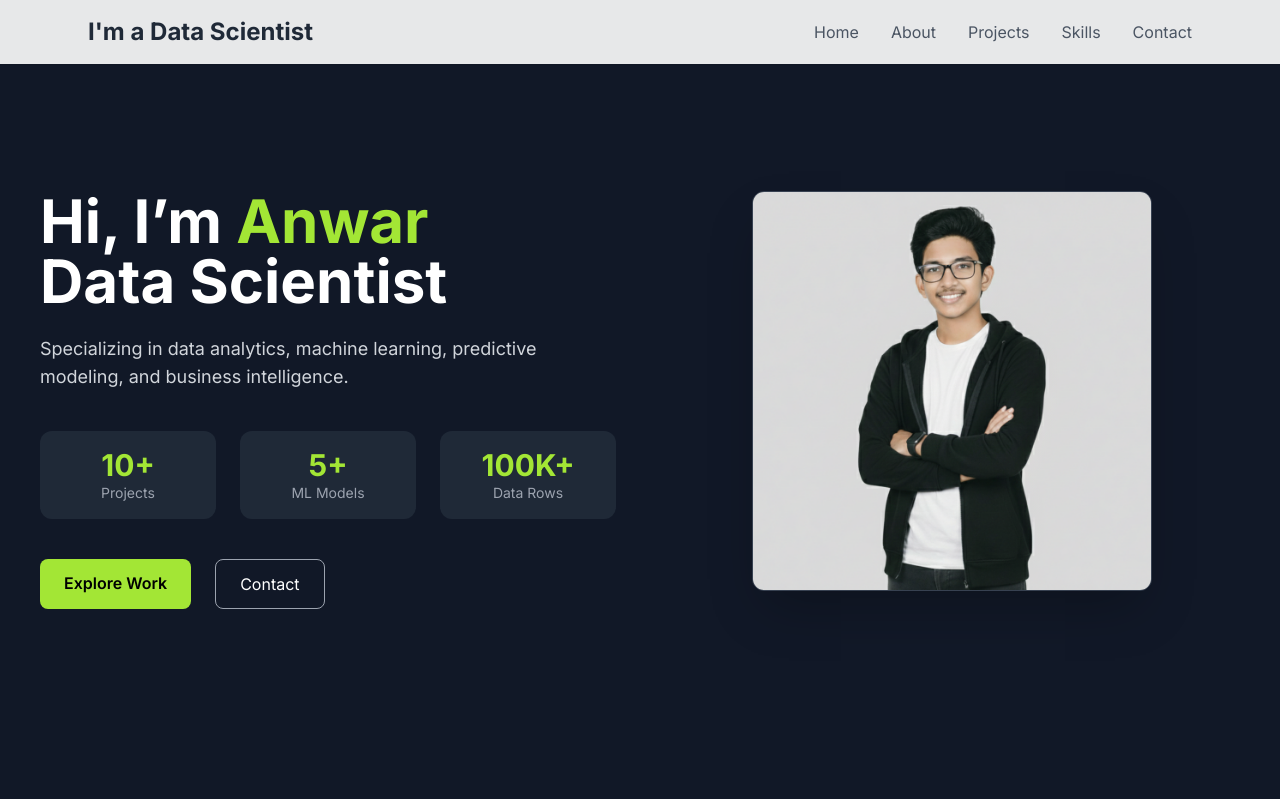
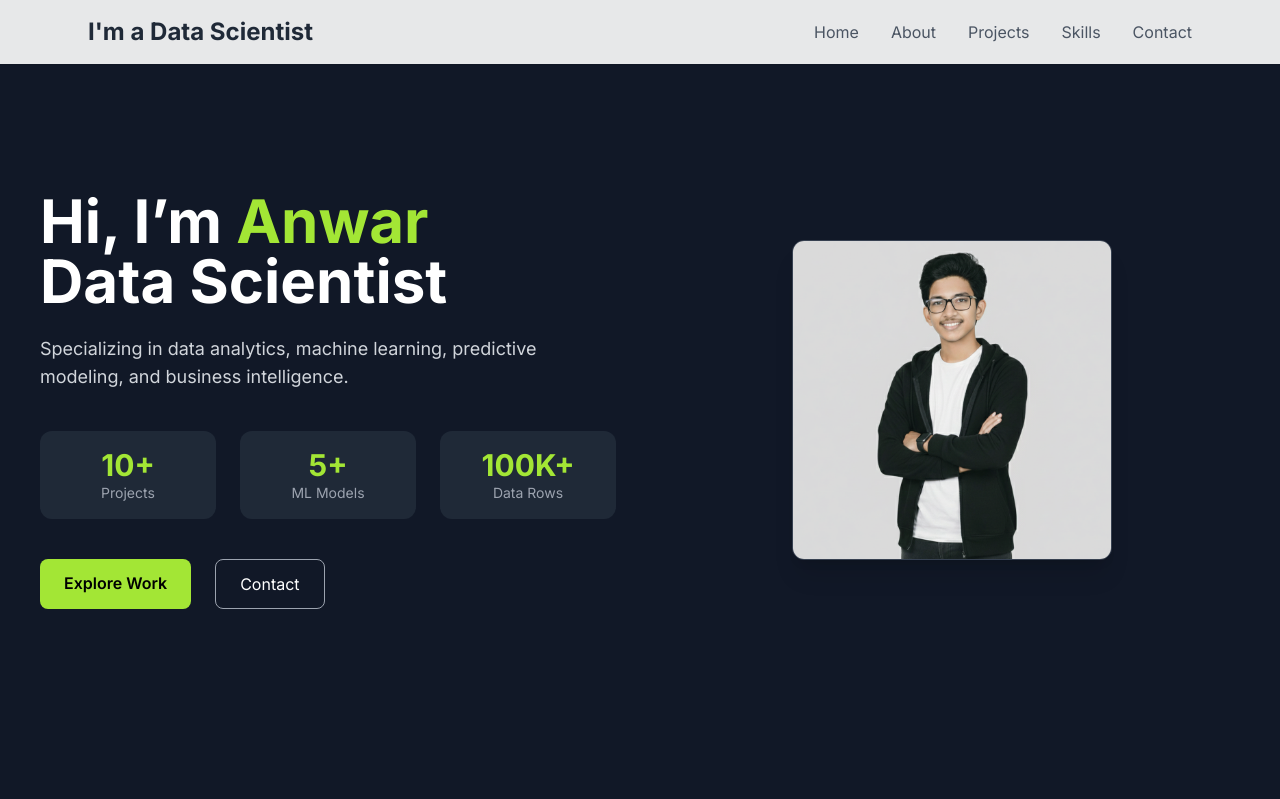
Before and after one commit to AnwarsaeedMM/Portfolio, a Flask app: page / in a window 1280 px wide. Shown: the top 799 px of the page. Run offline with Flask 3, Linux system fonts and the light colour scheme; some libraries are stand-ins or nearby versions.

Commit message:
flask commit

```diff
--- a/app.py
+++ b/app.py
@@ -17,26 +17,20 @@ def get_db_pool():
         db_pool = pooling.MySQLConnectionPool(
             pool_name="portfolio_pool",
             pool_size=5,
-            host=os.environ["MYSQL_HOST"],
+            host=os.environ.get("MYSQL_HOST"),
             port=int(os.environ.get("MYSQL_PORT", 3306)),
-            user=os.environ["MYSQL_USER"],
-            password=os.environ["MYSQL_PASSWORD"],
-            database=os.environ["MYSQL_DATABASE"]
+            user=os.environ.get("MYSQL_USER"),
+            password=os.environ.get("MYSQL_PASSWORD"),
+            database=os.environ.get("MYSQL_DATABASE")
         )
     return db_pool
 
 # -------------------------
-# Routes
+# ROUTES
 # -------------------------
 @app.route("/")
 def home():
     return render_template("portfolio.html")
-
-
-
-@app.route("/health")
-def health():
-    return "OK"
 
 @app.route("/contact", methods=["POST"])
 def contact():
@@ -58,7 +52,8 @@ def contact():
     return jsonify({"status": "success"})
 
 # -------------------------
-# Local run only
+# RAILWAY ENTRY POINT
 # -------------------------
 if __name__ == "__main__":
-    app.run(host="0.0.0.0", port=8080)
+    port = int(os.environ.get("PORT", 5000))
+    app.run(host="0.0.0.0", port=port)
--- a/templates/portfolio.html
+++ b/templates/portfolio.html
@@ -79,17 +79,17 @@
         </a>
       </div>
     </div>
+<!-- RIGHT IMAGE -->
+    <div class="flex justify-center items-center">
+      <div class="w-80 h-80 rounded-xl overflow-hidden border border-gray-700 shadow-xl">
+        <img src="{{ url_for('static', filename='images/profile.png') }}"
+           alt="Anwar Saeed MM"
+          class="w-full h-full object-cover"/>
 
-    <!-- RIGHT -->
-    <div class="flex justify-center">
-     <img src="images/my_image.png"
-     class="w-[400px] h-[400px] object-cover rounded-xl shadow-2xl border border-gray-700"
-     alt="profile">
+      </div>
+    </div>
 
 
-
-
-    </div>
 
   </div>
 </section>
```
Also changed, not shown: images/my_photo.png (deleted), images/my_pic.png (deleted), images/my_pic_new.png (deleted), static/images/profile.png (renamed from static/images/my_image.png).
